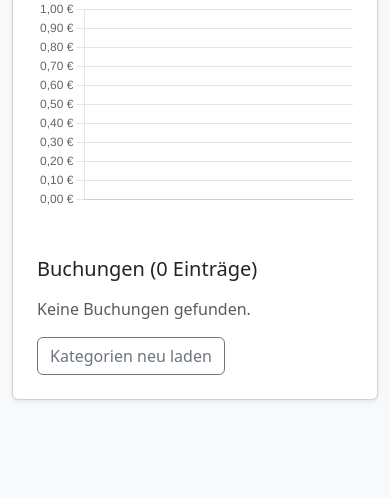
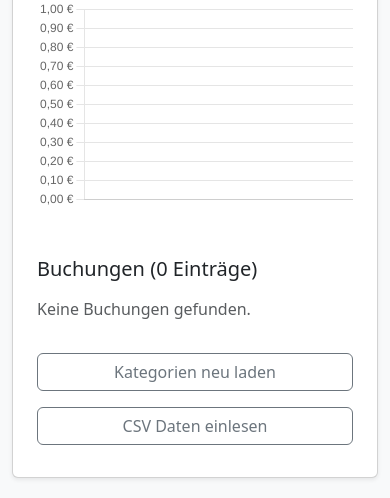
Before and after one commit to Sleepwalker86/Haushaltsbuch, a Flask app: page /dashboard in a window 390 px wide. Shown: the part 975-1473 px from the top of the page. Before the commit the page ends 1376 px from the top, so only its background shows below. Run offline with Flask 3, Linux system fonts and the light colour scheme; data that the repository does not hold is empty.

Commit message:
Add import data functionality and enhance dashboard layout
- Introduced a new route `/import_data` to allow users to import CSV data via a subprocess call.
- Added a button in the dashboard for importing data, improving user interaction.
- Enhanced the layout of the dashboard by organizing buttons into a responsive grid format.

```diff
--- a/app.py
+++ b/app.py
@@ -292,6 +292,15 @@ def reload_categories():
         flash(f"Fehler beim Neuladen: {exc}", "error")
     return redirect(url_for("dashboard"))
 
+@app.route("/import_data", methods=["POST"])
+def import_data():
+    try:
+        subprocess.run([sys.executable, "import_data.py"], check=True)
+        flash("Daten wurden neu eingelesen.", "success")
+    except subprocess.CalledProcessError as exc:
+        flash(f"Fehler beim lesen der Daten: {exc}", "error")
+    return redirect(url_for("dashboard"))
+
 
 @app.route("/edit/<int:buchung_id>", methods=["GET", "POST"])
 def edit_buchung(buchung_id):
--- a/templates/dashboard.html
+++ b/templates/dashboard.html
@@ -115,9 +115,24 @@
   <p class="text-muted mt-3">Keine Buchungen gefunden.</p>
   {% endif %}
 
-  <form method="post" action="{{ url_for('reload_categories') }}" class="mt-3">
-    <button type="submit" class="btn btn-outline-secondary">Kategorien neu laden</button>
-  </form>
+  <div class="row mb-2">
+    <div class="col-12 col-md-3">
+      <form method="post" action="{{ url_for('reload_categories') }}" class="mt-3">
+        <button type="submit" class="btn btn-outline-secondary w-100">
+          Kategorien neu laden
+        </button>
+      </form>
+    </div>
+
+    <div class="col-12 col-md-3">
+      <form method="post" action="{{ url_for('import_data') }}" class="mt-3">
+        <button type="submit" class="btn btn-outline-secondary w-100">
+          CSV Daten einlesen
+        </button>
+      </form>
+    </div>
+  </div>
+
 </div>
 
 <script src="https://cdn.jsdelivr.net/npm/chart.js"></script>
```
Also changed, not shown: reload_category.py (+10 -6 lines).
